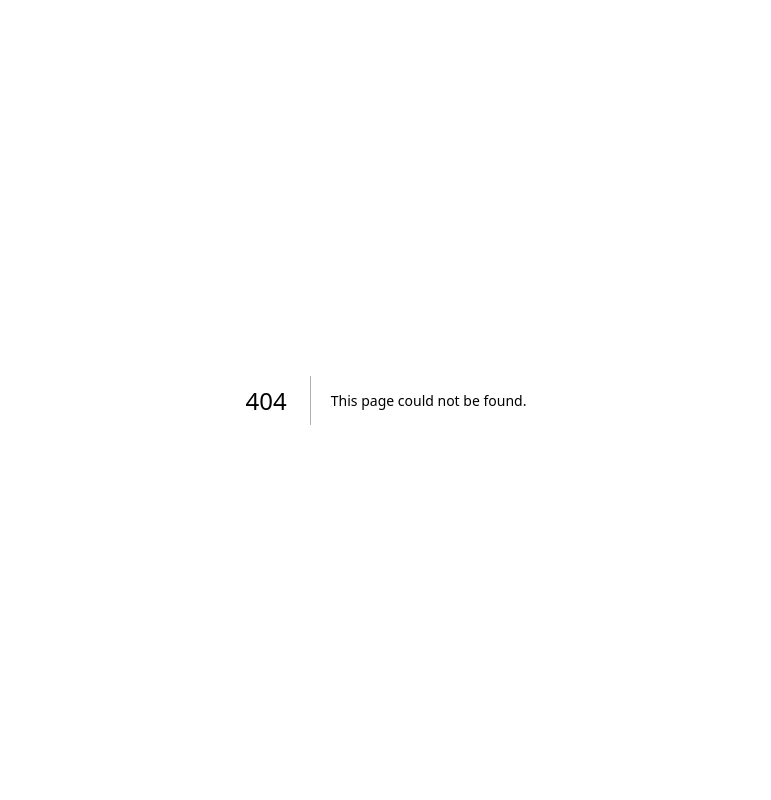
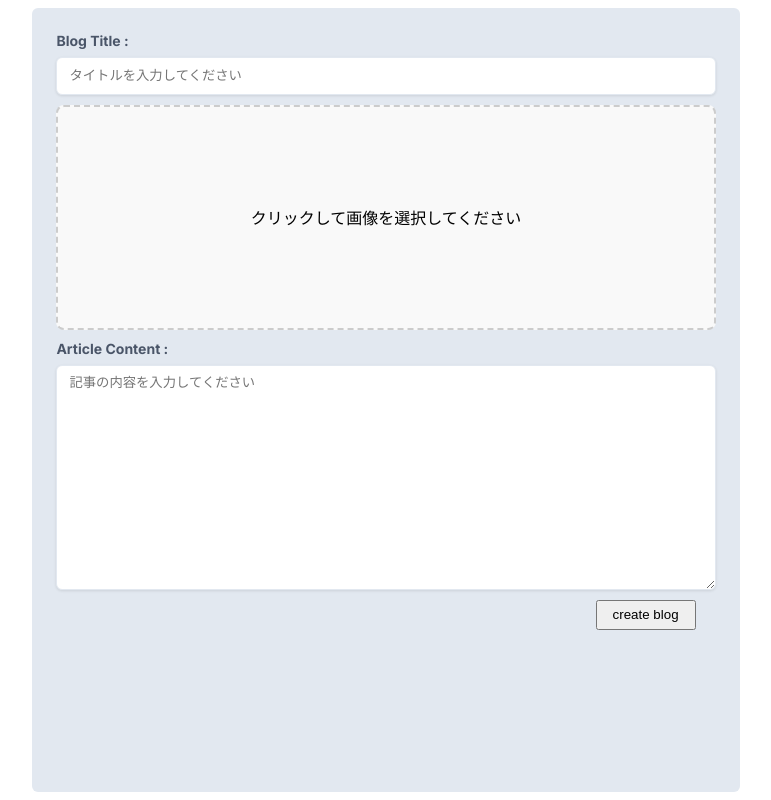
Before and after one commit to goemon024/blog-practice, a Next.js app: page /post/create in a window 1280 px wide. Before the commit this address had no page. Shown: the whole page, without its empty margins (254-1025 px from the left). Built offline with nearby package versions, Linux system fonts and the light colour scheme.

Commit message:
write blog プルリクエスト (#22)
* making components folder

* development interval 1229

* almost complete writeblog development.

* applying Lint and format

* applying typescript

* almost complete post/create

* almost complete post/create

* almost complete post/create

```diff
--- /dev/null
+++ b/app/components/CreateContent/CreateContent.module.css
@@ -0,0 +1,48 @@
+.container1 {
+  display: flex;
+  flex-direction: column;
+  justify-content: flex-start;
+}
+
+.label,
+.labelRed {
+  color: #4a5568; /* text-gray-700 */
+  font-size: 0.875rem; /* text-sm */
+  font-weight: 700; /* font-bold */
+  margin-bottom: 0.5rem; /* mb-2 */
+  display: block; /* ラベルをブロック表示にして改行 */
+}
+
+.labelRed {
+  color: red;
+}
+
+.BlogInput {
+  box-shadow: 0px 1px 3px rgba(0, 0, 0, 0.1); /* shadow */
+  border: 1px solid #e2e8f0; /* border */
+  border-radius: 0.375rem; /* rounded */
+  width: 100%; /* w-full */
+  padding: 0.5rem 0.75rem; /* py-2 px-3 */
+  color: #4a5568; /* text-gray-700 */
+  line-height: 1.5; /* leading-tight */
+  outline: none; /* focus:outline-none */
+
+  display: block;
+  margin-bottom: 10px;
+  min-height: 225px;
+  resize: "none";
+  max-height: 450px;
+}
+
+.buttonContainer {
+  display: flex;
+  justify-content: flex-end;
+  width: 100%;
+}
+
+.button {
+  width: 100px;
+  min-height: 30px;
+  justify-content: flex-end;
+  margin-right: 20px;
+}
--- /dev/null
+++ b/app/components/CreateContent/CreateContent.tsx
@@ -0,0 +1,53 @@
+import React, { useState } from "react";
+import styles from "./CreateContent.module.css";
+
+type CreateContentProps = {
+  content: string;
+  setContent: (value: string) => void;
+};
+
+const CreateContent: React.FC<CreateContentProps> = ({ content, setContent }) => {
+  const [overText, setOverText] = useState<boolean>(false);
+
+  const handleInputContent = (e: React.ChangeEvent<HTMLTextAreaElement>) => {
+    const inputText = e.target.value;
+    if (inputText.length > 2000) {
+      setOverText(true);
+      setContent(inputText);
+    } else {
+      setOverText(false);
+      setContent(inputText);
+    }
+  };
+
+  return (
+    <div className={styles.container1}>
+      {overText ? (
+        <label className={styles.labelRed} htmlFor="BlogContentInput">
+          2000文字を超えています。
+        </label>
+      ) : (
+        <label className={styles.label} htmlFor="BlogContentInput">
+          Article Content :{" "}
+        </label>
+      )}
+
+      <textarea
+        className={styles.BlogInput}
+        id="BlogContentInput"
+        maxLength={2000}
+        value={content}
+        placeholder="記事の内容を入力してください"
+        onChange={handleInputContent}
+      />
+
+      <div className={styles.buttonContainer}>
+        <button className={styles.button} type="submit">
+          create blog
+        </button>
+      </div>
+    </div>
+  );
+};
+
+export default CreateContent;
--- /dev/null
+++ b/app/components/CreateImage/CreateImage.module.css
@@ -0,0 +1,31 @@
+.uploader {
+  margin: 10px 0px;
+  width: 100%;
+  height: 225px;
+  border: 2px dashed #ccc; /* 領域のデザイン */
+  border-radius: 8px;
+  display: flex;
+  justify-content: center;
+  align-items: center;
+  background-color: #f9f9f9; /* 背景色 */
+  cursor: pointer;
+  transition:
+    background-color 0.3s,
+    border-color 0.3s;
+}
+
+.uploader:hover {
+  background-color: #e6f7ff; /* ホバー時の背景色 */
+  border-color: #3182ce; /* ホバー時のボーダー色 */
+}
+
+.preview {
+  max-width: 100%;
+  max-height: 100%;
+  object-fit: cover;
+  border-radius: 8px;
+}
+
+.alert {
+  color: red;
+}
--- /dev/null
+++ b/app/components/CreateImage/CreateImage.tsx
@@ -0,0 +1,53 @@
+"use client";
+import React, { useState, useRef } from "react";
+import styles from "./CreateImage.module.css";
+
+type CreateImageProps = {
+  onFileSelect: (file: File | null) => void;
+};
+
+const CreateImage: React.FC<CreateImageProps> = ({ onFileSelect }) => {
+  const [sizeError, setSizeError] = useState<boolean>(false);
+  const [preview, setPreview] = useState<string | null>(null);
+  const fileInputRef = useRef<HTMLInputElement | null>(null); // useRefでinput要素を管理
+
+  const handleFileChange = (e: React.ChangeEvent<HTMLInputElement>) => {
+    const file = e.target.files?.[0];
+    const maxSize = 1024 * 1024 * 5;
+
+    if (file) {
+      if (file.size < maxSize) {
+        setSizeError(false);
+        setPreview(URL.createObjectURL(file)); // プレビュー用のURLを生成
+        onFileSelect(file); // 親コンポーネントにファイルを渡す
+      } else {
+        setSizeError(true);
+      }
+    }
+  };
+
+  const handleClick = () => {
+    fileInputRef.current?.click();
+  };
+
+  return (
+    <div className={styles.uploader} onClick={handleClick}>
+      <input
+        ref={fileInputRef}
+        type="file"
+        accept="image/*"
+        onChange={handleFileChange}
+        style={{ display: "none" }} // ファイル選択ボタンを非表示
+      />
+      {preview ? (
+        <img src={preview} alt="Preview" className={styles.preview} />
+      ) : sizeError ? (
+        <p className={styles.alert}>５MB以下の画像を選択してください</p>
+      ) : (
+        <p>クリックして画像を選択してください</p>
+      )}
+    </div>
+  );
+};
+
+export default CreateImage;
--- /dev/null
+++ b/app/components/CreateTitle/CreateTitle.module.css
@@ -0,0 +1,23 @@
+.label,
+.labelRed {
+  color: #4a5568; /* text-gray-700 */
+  font-size: 0.875rem; /* text-sm */
+  font-weight: 700; /* font-bold */
+  margin-bottom: 0.5rem; /* mb-2 */
+  display: block; /* ラベルをブロック表示にして改行 */
+}
+
+.labelRed {
+  color: red;
+}
+
+.BlogInput {
+  box-shadow: 0px 1px 3px rgba(0, 0, 0, 0.1); /* shadow */
+  border: 1px solid #e2e8f0; /* border */
+  border-radius: 0.375rem; /* rounded */
+  width: 100%; /* w-full */
+  padding: 0.5rem 0.75rem; /* py-2 px-3 */
+  color: #4a5568; /* text-gray-700 */
+  line-height: 1.5; /* leading-tight */
+  outline: none; /* focus:outline-none */
+}
--- /dev/null
+++ b/app/components/CreateTitle/CreateTitle.tsx
@@ -0,0 +1,47 @@
+"use client";
+import React, { useState } from "react";
+import styles from "./CreateTitle.module.css";
+
+type CreateTitleProps = {
+  title: string;
+  setTitle: (value: string) => void;
+};
+
+const CreateTitle: React.FC<CreateTitleProps> = ({ title, setTitle }) => {
+  const [overText, setOverText] = useState<boolean>(false);
+
+  const handleInputTitle = (e: React.ChangeEvent<HTMLInputElement>) => {
+    const inputText = e.target.value;
+    if (inputText.length > 50) {
+      setOverText(true);
+      setTitle(inputText);
+    } else {
+      setOverText(false);
+      setTitle(inputText);
+    }
+  };
+
+  return (
+    <div>
+      {overText ? (
+        <label className={styles.labelRed} htmlFor="BlogTitleInput">
+          50文字を超えています
+        </label>
+      ) : (
+        <label className={styles.label} htmlFor="BlogTitleInput">
+          Blog Title :{" "}
+        </label>
+      )}
+      <input
+        id="BlogTitleInput"
+        className={styles.BlogInput}
+        type="text"
+        maxLength={50}
+        value={title}
+        placeholder="タイトルを入力してください"
+        onChange={handleInputTitle}
+      ></input>
+    </div>
+  );
+};
+export default CreateTitle;
--- /dev/null
+++ b/app/post/create/PostCreate.module.css
@@ -0,0 +1,20 @@
+.container {
+  display: flex;
+  justify-content: center;
+  min-height: 100vh; /* min-h-screen */
+  padding: 0.5rem 0rem; /* py-8 px-4 */
+  padding-left: 6rem; /* md:px-12 */
+  padding-right: 6rem;
+}
+
+.form {
+  background-color: #e2e8f0; /* bg-slate-200 */
+  padding: 1.5rem; /* p-6 */
+  border-radius: 0.375rem; /* rounded */
+
+  display: flex;
+  flex-direction: column; /* 子要素を縦に並べる */
+
+  min-width: 576px;
+  width: 65%;
+}
--- /dev/null
+++ b/app/post/create/page.tsx
@@ -0,0 +1,35 @@
+"use client";
+
+import styles from "./PostCreate.module.css";
+import React, { useState } from "react";
+import CreateImage from "@/app/components/CreateImage/CreateImage";
+import CreateTitle from "@/app/components/CreateTitle/CreateTitle";
+import CreateContent from "@/app/components/CreateContent/CreateContent";
+
+const PostCreatePage = () => {
+  const [title, setTitle] = useState("");
+  const [content, setContent] = useState("");
+  const [image, setImage] = useState<File | null>(null);
+
+  const handleSubmit = (e: React.FormEvent<HTMLFormElement>) => {
+    e.preventDefault();
+    if (image != null) {
+      // eslint-disable-next-line no-console
+      console.log(image.name);
+    }
+    // eslint-disable-next-line no-console
+    console.log({ title, content });
+  };
+
+  return (
+    <div className={styles.container}>
+      <form className={styles.form} onSubmit={handleSubmit}>
+        <CreateTitle title={title} setTitle={setTitle} />
+        <CreateImage onFileSelect={(file) => setImage(file)} />
+        <CreateContent content={content} setContent={setContent} />
+      </form>
+    </div>
+  );
+};
+
+export default PostCreatePage;
```
Also changed, not shown: 1 other file (tests, documents, lock files or other folders).
